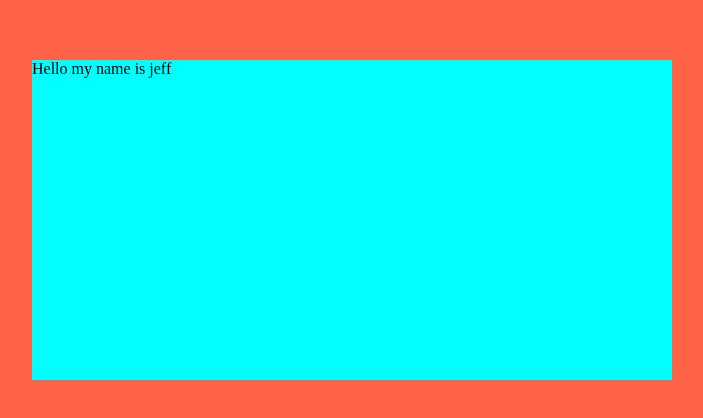
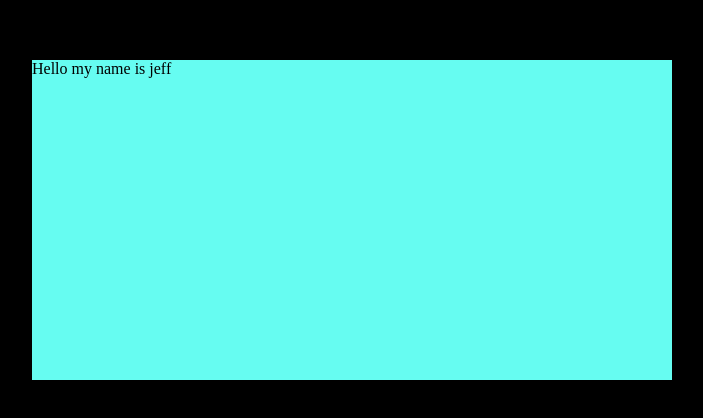
Before and after one commit to Sullybash12/pclub-react-template, a React (Create React App) app in the folder pclub-react/: page / in a window 1280 px wide. Shown: the part 180-598 px from the top of the page, without its empty margins (288-991 px from the left). Built offline with nearby package versions, Linux system fonts and the light colour scheme; the HTML template or start-up script is replaced by a standard one.

Commit message:
Color and size changes

```diff
--- a/pclub-react/src/assets/stylesheets/login.css
+++ b/pclub-react/src/assets/stylesheets/login.css
@@ -11,7 +11,7 @@
     align-items: center;
 
     /* some color */
-    background: tomato;
+    background: black;
 
     /* some height */
     height: 100vh;
@@ -21,5 +21,5 @@
     width: 50%;
     min-width: 250px;
     height: 40%;
-    background: aqua;
+    background: #66fcf1;
 }
```
